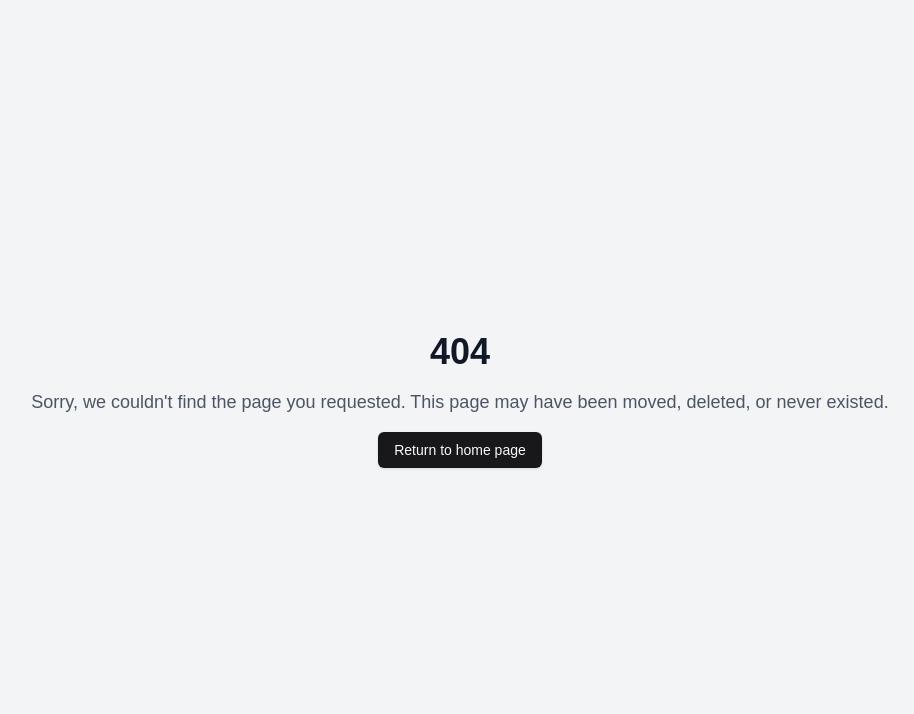
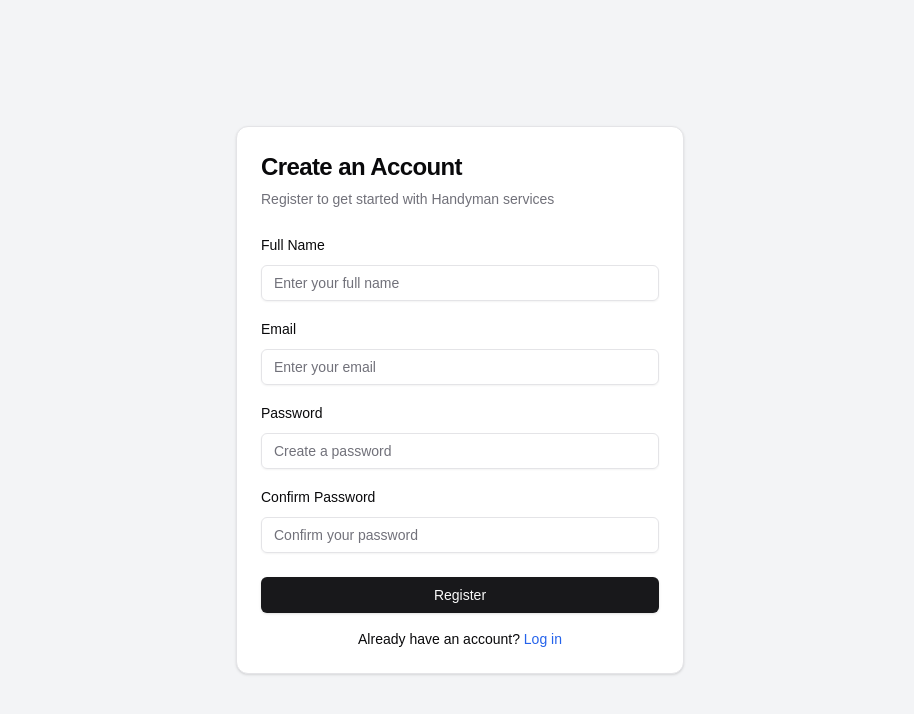
Before and after one commit to Hubit85/HubitApp, a Next.js app: page /auth/register in a window 1280 px wide. Before the commit this address had no page. Shown: the top 714 px of the page, without its empty margins (180-1094 px from the left). Built offline with nearby package versions, Linux system fonts and the light colour scheme.

Commit message:
feat(): Initial commit

```diff
--- /dev/null
+++ b/src/components/layout/Header.tsx
@@ -0,0 +1,25 @@
+
+import React from "react";
+import Link from "next/link";
+import { Button } from "@/components/ui/button";
+
+export function Header() {
+  return (
+    <header className="w-full py-4 px-4 sm:px-6 lg:px-8 bg-white shadow-sm">
+      <div className="container mx-auto flex justify-between items-center">
+        <Link href="/" className="text-2xl font-bold text-gray-900">
+          Handyman
+        </Link>
+
+        <div className="flex items-center gap-4">
+          <Link href="/auth/login" passHref>
+            <Button variant="outline">Log In</Button>
+          </Link>
+          <Link href="/auth/register" passHref>
+            <Button>Register</Button>
+          </Link>
+        </div>
+      </div>
+    </header>
+  );
+}
--- /dev/null
+++ b/src/pages/auth/login.tsx
@@ -0,0 +1,54 @@
+
+import React from "react";
+import Head from "next/head";
+import Link from "next/link";
+import { Button } from "@/components/ui/button";
+import { Card, CardContent, CardDescription, CardFooter, CardHeader, CardTitle } from "@/components/ui/card";
+import { Input } from "@/components/ui/input";
+import { Label } from "@/components/ui/label";
+
+export default function Login() {
+  return (
+    <>
+      <Head>
+        <title>Log In - Handyman</title>
+        <meta name="description" content="Log in to your Handyman account" />
+      </Head>
+
+      <div className="min-h-screen flex items-center justify-center bg-gray-100 p-4">
+        <Card className="w-full max-w-md">
+          <CardHeader>
+            <CardTitle className="text-2xl">Welcome Back</CardTitle>
+            <CardDescription>
+              Log in to access Handyman services
+            </CardDescription>
+          </CardHeader>
+          <CardContent className="space-y-4">
+            <div className="space-y-2">
+              <Label htmlFor="email">Email</Label>
+              <Input id="email" type="email" placeholder="Enter your email" />
+            </div>
+            <div className="space-y-2">
+              <Label htmlFor="password">Password</Label>
+              <Input id="password" type="password" placeholder="Enter your password" />
+            </div>
+            <div className="text-right">
+              <Link href="/auth/forgot-password" className="text-sm text-blue-600 hover:underline">
+                Forgot password?
+              </Link>
+            </div>
+          </CardContent>
+          <CardFooter className="flex flex-col space-y-4">
+            <Button className="w-full">Log In</Button>
+            <div className="text-center text-sm">
+              Don&apos;t have an account?{" "}
+              <Link href="/auth/register" className="text-blue-600 hover:underline">
+                Register
+              </Link>
+            </div>
+          </CardFooter>
+        </Card>
+      </div>
+    </>
+  );
+}
--- /dev/null
+++ b/src/pages/auth/register.tsx
@@ -0,0 +1,57 @@
+
+import React from "react";
+import Head from "next/head";
+import Link from "next/link";
+import { Button } from "@/components/ui/button";
+import { Card, CardContent, CardDescription, CardFooter, CardHeader, CardTitle } from "@/components/ui/card";
+import { Input } from "@/components/ui/input";
+import { Label } from "@/components/ui/label";
+
+export default function Register() {
+  return (
+    <>
+      <Head>
+        <title>Register - Handyman</title>
+        <meta name="description" content="Create your Handyman account" />
+      </Head>
+
+      <div className="min-h-screen flex items-center justify-center bg-gray-100 p-4">
+        <Card className="w-full max-w-md">
+          <CardHeader>
+            <CardTitle className="text-2xl">Create an Account</CardTitle>
+            <CardDescription>
+              Register to get started with Handyman services
+            </CardDescription>
+          </CardHeader>
+          <CardContent className="space-y-4">
+            <div className="space-y-2">
+              <Label htmlFor="name">Full Name</Label>
+              <Input id="name" placeholder="Enter your full name" />
+            </div>
+            <div className="space-y-2">
+              <Label htmlFor="email">Email</Label>
+              <Input id="email" type="email" placeholder="Enter your email" />
+            </div>
+            <div className="space-y-2">
+              <Label htmlFor="password">Password</Label>
+              <Input id="password" type="password" placeholder="Create a password" />
+            </div>
+            <div className="space-y-2">
+              <Label htmlFor="confirmPassword">Confirm Password</Label>
+              <Input id="confirmPassword" type="password" placeholder="Confirm your password" />
+            </div>
+          </CardContent>
+          <CardFooter className="flex flex-col space-y-4">
+            <Button className="w-full">Register</Button>
+            <div className="text-center text-sm">
+              Already have an account?{" "}
+              <Link href="/auth/login" className="text-blue-600 hover:underline">
+                Log in
+              </Link>
+            </div>
+          </CardFooter>
+        </Card>
+      </div>
+    </>
+  );
+}
--- a/src/pages/index.tsx
+++ b/src/pages/index.tsx
@@ -1,21 +1,56 @@
-import React from 'react'
-import Head from 'next/head'
+
+import React from "react";
+import Head from "next/head";
+import { Button } from "@/components/ui/button";
+import Link from "next/link";
 
 export default function Home() {
   return (
     <>
       <Head>
-        <title>Hello World</title>
-        <meta name="description" content="Welcome to my app" />
+        <title>Handyman - Professional Home Services</title>
+        <meta name="description" content="Professional handyman services for your home" />
         <link rel="icon" href="/favicon.ico" />
       </Head>
 
-      <main className="min-h-screen bg-gray-100 flex items-center justify-center">
-        <div className="text-center space-y-4">
-          <h1 className="text-4xl font-bold text-gray-900">Hello World</h1>
-          <p className="text-lg text-gray-600">This is going to be your softgen app, start by describing your project.</p>
+      <main className="min-h-screen flex flex-col items-center justify-center relative">
+        {/* Background Image */}
+        <div
+          className="absolute inset-0 z-0 bg-cover bg-center bg-no-repeat"
+          style={{
+            backgroundImage: "url('https://images.unsplash.com/photo-1600585154340-be6161a56a0c?ixlib=rb-4.0.3&ixid=M3wxMjA3fDB8MHxwaG90by1wYWdlfHx8fGVufDB8fHx8fA%3D%3D&auto=format&fit=crop&w=2070&q=80')",
+            backgroundSize: "cover",
+            filter: "brightness(0.7)"
+          }}
+        />
+
+        {/* Content */}
+        <div className="z-10 text-center space-y-8 px-4 sm:px-6 max-w-4xl">
+          <h1 className="text-6xl md:text-7xl font-bold text-white drop-shadow-lg">
+            Handyman
+          </h1>
+          <p className="text-xl md:text-2xl text-white drop-shadow-md">
+            Professional services for your home
+          </p>
+
+          <div className="flex flex-col sm:flex-row gap-4 justify-center mt-8">
+            <Link href="/auth/register" passHref>
+              <Button size="lg" className="text-lg px-8 py-6">
+                Register
+              </Button>
+            </Link>
+            <Link href="/auth/login" passHref>
+              <Button
+                size="lg"
+                variant="outline"
+                className="text-lg px-8 py-6 bg-white/10 backdrop-blur-sm text-white border-white hover:bg-white/20"
+              >
+                Log In
+              </Button>
+            </Link>
+          </div>
         </div>
       </main>
     </>
-  )
+  );
 }
```
